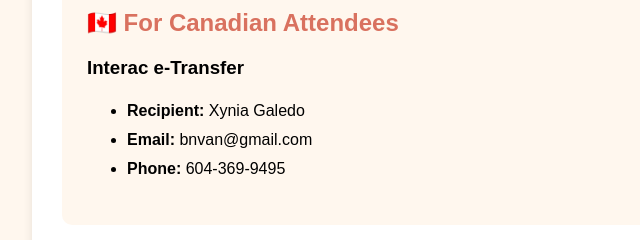
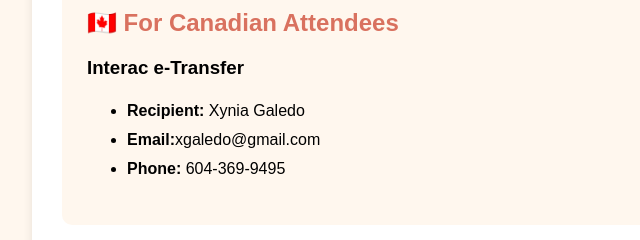
Before and after one commit to M3kan1k0/AFP-BN, a plain HTML site: page payment.html in a window 1280 px wide. Shown: the part 940-1180 px from the top of the page, 153-793 px from the left. Drawn offline with Linux system fonts and the light colour scheme.

Commit message:
Update payment.html

```diff
--- a/payment.html
+++ b/payment.html
@@ -303,7 +303,7 @@ Interac e-Transfer
 
 <li><strong>Recipient:</strong> Xynia Galedo</li>
 
-<li><strong>Email:</strong> bnvan@gmail.com</li>
+<li><strong>Email:</strong>xgaledo@gmail.com</li>
 
 <li><strong>Phone:</strong> 604-369-9495</li>
 
```
